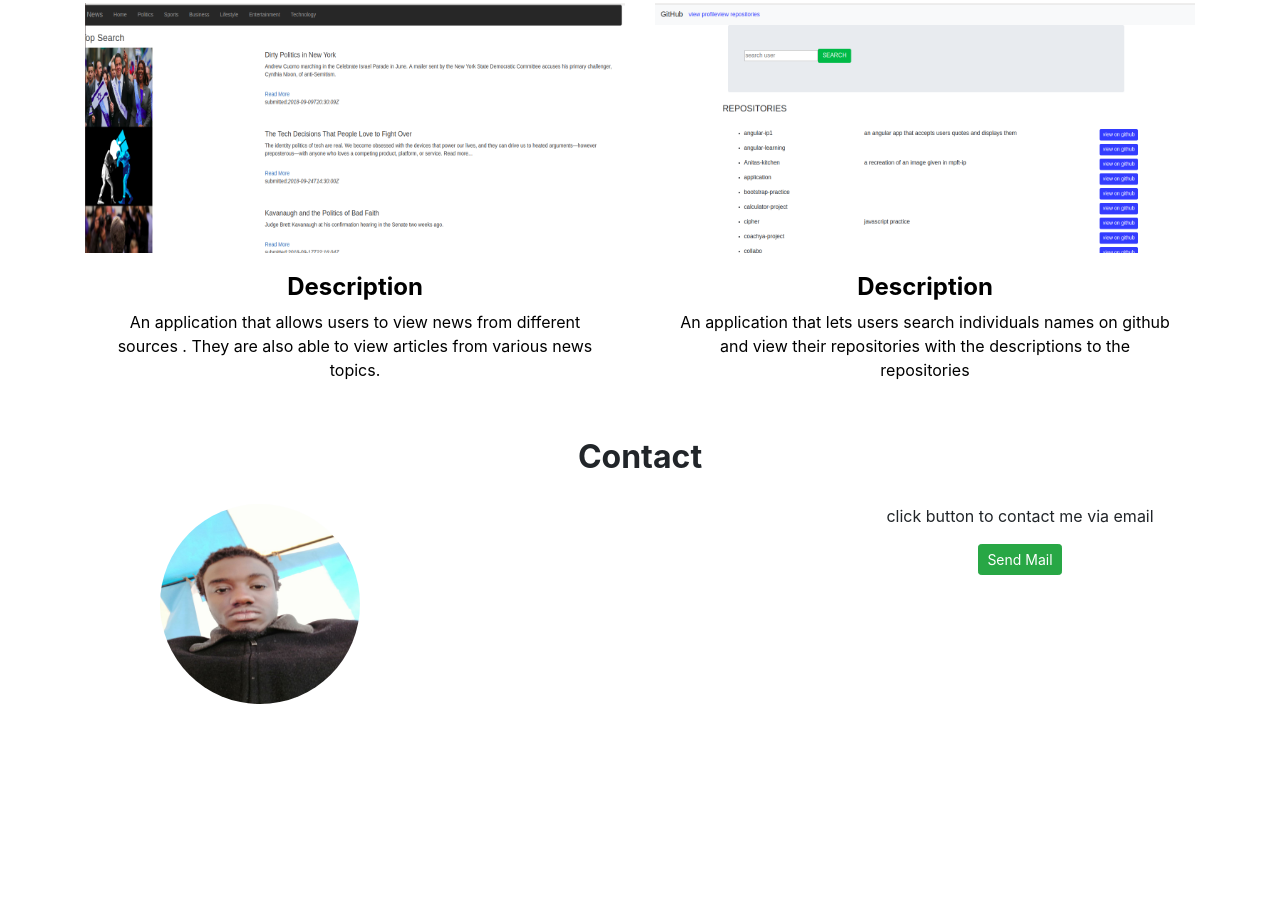
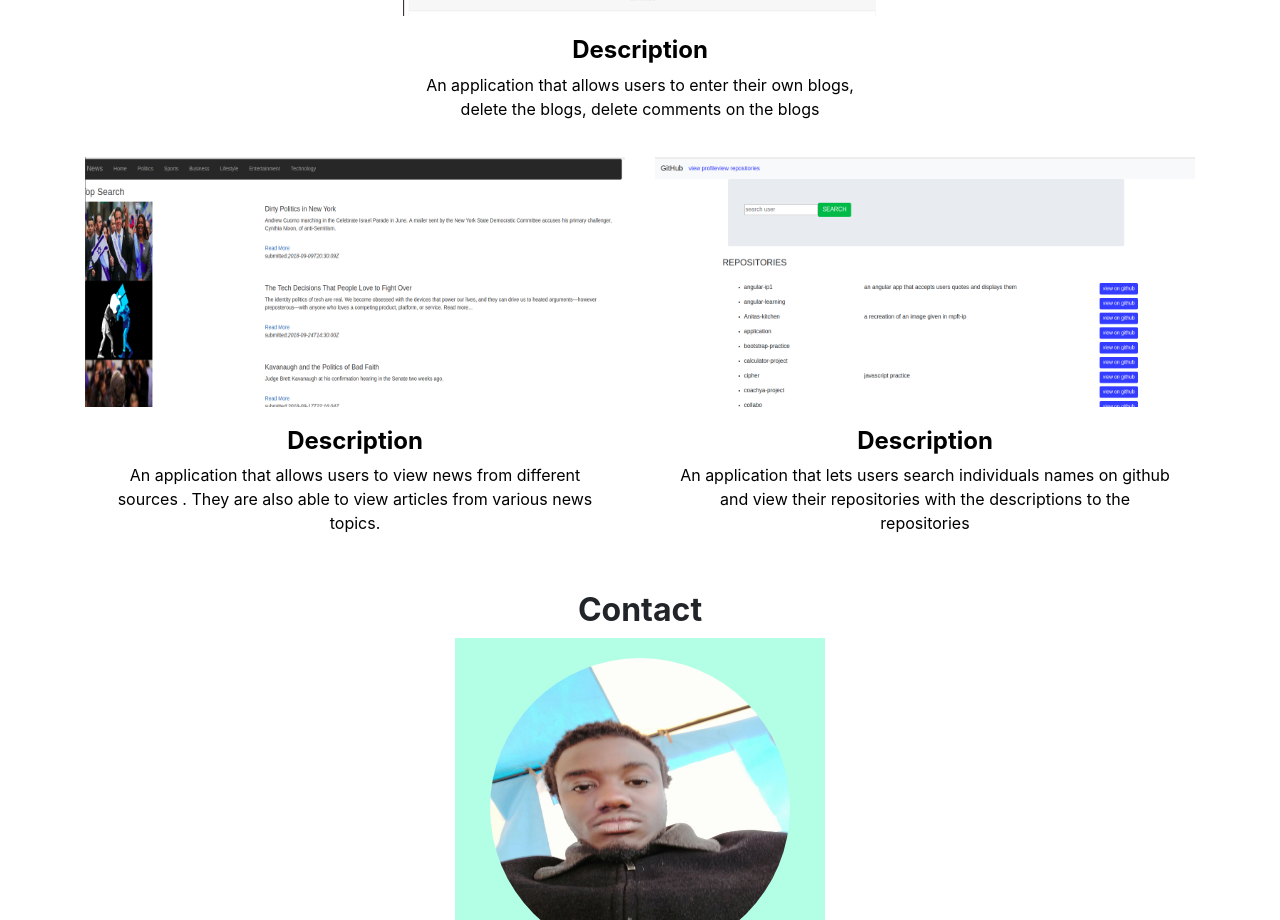
Before and after one commit to damunza/my-portfolio, a plain HTML site: page index.html in a window 1280 px wide. Shown: the part 1880-2800 px from the top of the page. Before the commit the page ends 2604 px from the top, so only its background shows below. Drawn offline with nearby package versions, Linux system fonts and the light colour scheme.

Commit message:
just modified the contact

```diff
--- a/index.html
+++ b/index.html
@@ -5,6 +5,7 @@
     <title> Daniel Mutai </title>
     <link rel="stylesheet" href="https://stackpath.bootstrapcdn.com/bootstrap/4.1.3/css/bootstrap.min.css" integrity="sha384-MCw98/SFnGE8fJT3GXwEOngsV7Zt27NXFoaoApmYm81iuXoPkFOJwJ8ERdknLPMO" crossorigin="anonymous">
     <link rel="stylesheet" href="styles.css">
+    <link href="https://fonts.googleapis.com/css?family=Kaushan+Script" rel="stylesheet">
   </head>
   <body>
     <div class="container-fluid">
@@ -38,11 +39,11 @@
       <div class="container">
         <div class="card" id="two">
           <div class="card-body">
-            <h1>About Me</h1>
-            <p>I am Daniel Mutai. My background in tech is that I am have gone through training for Python programming language and Angular js. </p>
-            <p>
+            <h1><b><font size="8">About Me</font></b></h1>
+            <p><font size="6">I am Daniel Mutai. My background in tech is that I am have gone through training for Python programming language and Angular js. </font></p>
+            <p><font size="6">
               I am an artist when I am not coding . I major mainly on pencil art and on some occassions I have done oil paintings.
-            </p>
+            </font></p>
 
           </div>
 
@@ -106,27 +107,27 @@
     </div>
     <div class="container" id="five">
       <h2 class="text-center"><b> Contact </b></h2>
-      <div class="row">
-        <div class="col-xs-4 col-sm-4 col-md-4 col-lg-4">
-          <div class="card">
+      <div class="five">
+      <div class="card" id="con">
+      <!-- front of the contact information -->
+          <div class="front" id="front">
             <div class="card-body text-center">
-              <img src="images/me.jpg" class="img-five" alt="image">
+              <img src="images/me.jpg" class="img-five img-fluid" alt="image">
             </div>
           </div>
-        </div>
-        <div class="col-xs-2 col-sm-2 col-md-2 col-lg-2"></div>
-        <div class="col-xs-2 col-sm-2 col-md-2 col-lg-2"></div>
-        <div class="col-xs-4 col-sm-4 col-md-4 col-lg-4">
-          <div class="card">
+
+      <!-- back of the contact information -->
+
+          <div class="back" id="back">
             <div class="card-body text-center">
               <p> click button to contact me via email</p>
               <a href="https://mail.google.com/mail/u/0/?view=cm&fs=1&to=danidamunza@gmail.com" class="btn btn-success btn-sm">Send Mail</a>
             </div>
           </div>
-        </div>
+
 
       </div>
-
+    </div>
     </div>
   </div>
     </div>
--- a/styles.css
+++ b/styles.css
@@ -32,7 +32,10 @@ body{
   text-decoration: none;
   color: coral;
 }
-
+#two{
+  font-family: 'Kaushan Script', cursive;
+  text-align: center;
+}
 #second{
   overflow: hidden;
   background-color: #ffff00;
@@ -66,12 +69,45 @@ body{
 }
 #five{
   padding-top: 20px;
+
+  width: 400px;
+  height: 400px;
+}
+.five{
+  background-color: #80ffd4;
+}
+#con{
+  width: 100%;
+  height: 100%;
+  transform-style: preserve-3d;
+  transition: all 0.5s ease;
+  background-color: #b3ffe6;
+}
+#con:hover{
+  transform: rotateY(180deg);
+}
+#front{
+  width: 100%;
+  height: 100%;
+  backface-visibility: hidden;
+  background-color: #b3ffe6;
+}
+#back{
+  width: 100%;
+  height: 100%;
+  backface-visibility: hidden;
+  background-color: #99ffdd;
+  transform: rotateY(180deg);
 }
 .img-five{
-  height:200px;
-  width:200px;
+  height:300px;
+  width:300px;
   border-radius: 50%;
 }
 .card{
   border: hidden;
 }
+.btn{
+  background-color: #00e699;
+  background-color: #99ffdd;
+}
```
